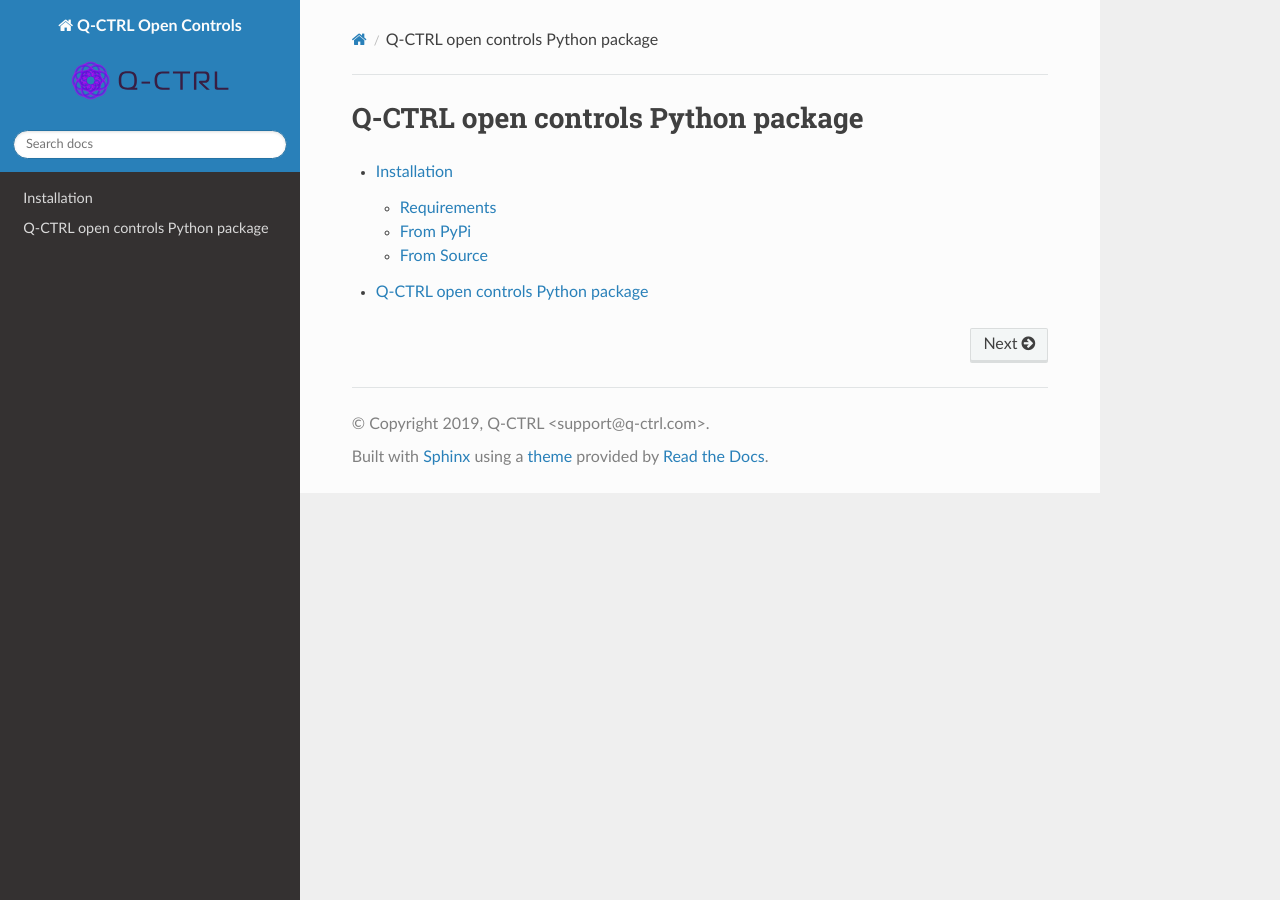
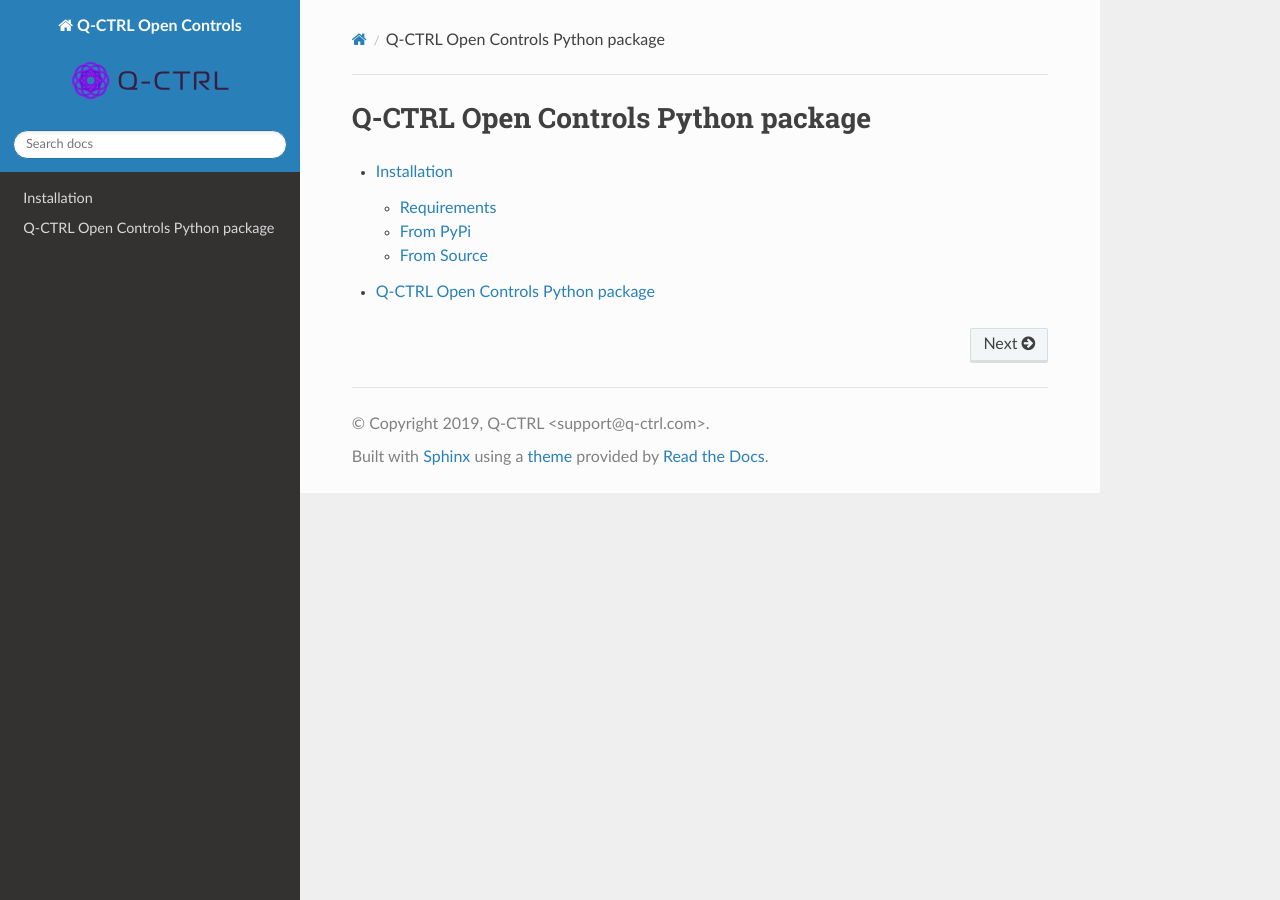
Before and after one commit to qctrl/open-controls, a Sphinx documentation site: the page built from docs/index.rst, in a window 1280 px wide. Built offline with Sphinx 7.4.7 and the Read the Docs theme 2.0.0, drawn with Linux system fonts in a browser that asks for light colours; comment, search, counter and statistics services are not loaded.

Commit message:
Update case

```diff
--- a/docs/index.rst
+++ b/docs/index.rst
@@ -1,4 +1,4 @@
-Q-CTRL open controls Python package
+Q-CTRL Open Controls Python package
 ===================================
 
 .. toctree::
--- a/docs/qctrlopencontrols.rst
+++ b/docs/qctrlopencontrols.rst
@@ -1,4 +1,4 @@
-Q-CTRL open controls Python package
+Q-CTRL Open Controls Python package
 ===================================
 
 .. automodule:: qctrlopencontrols
```
